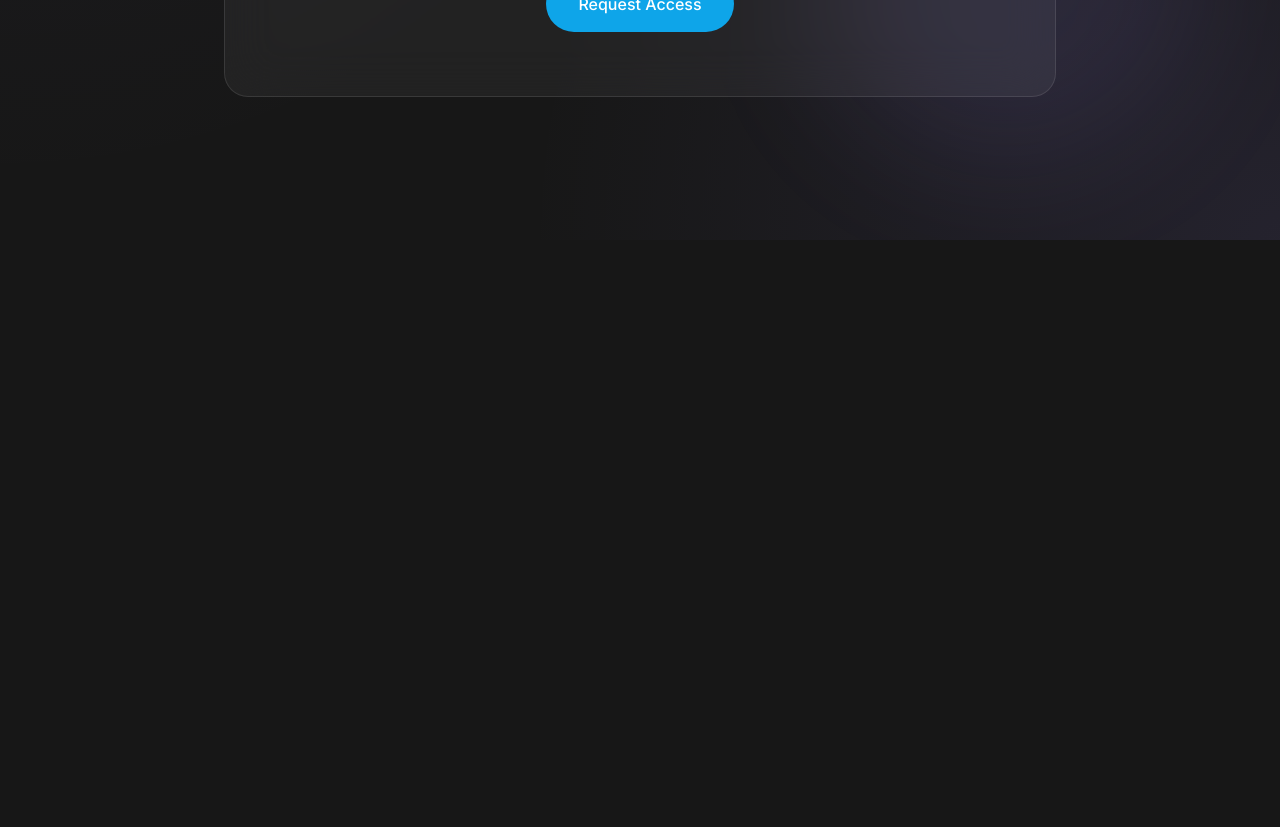
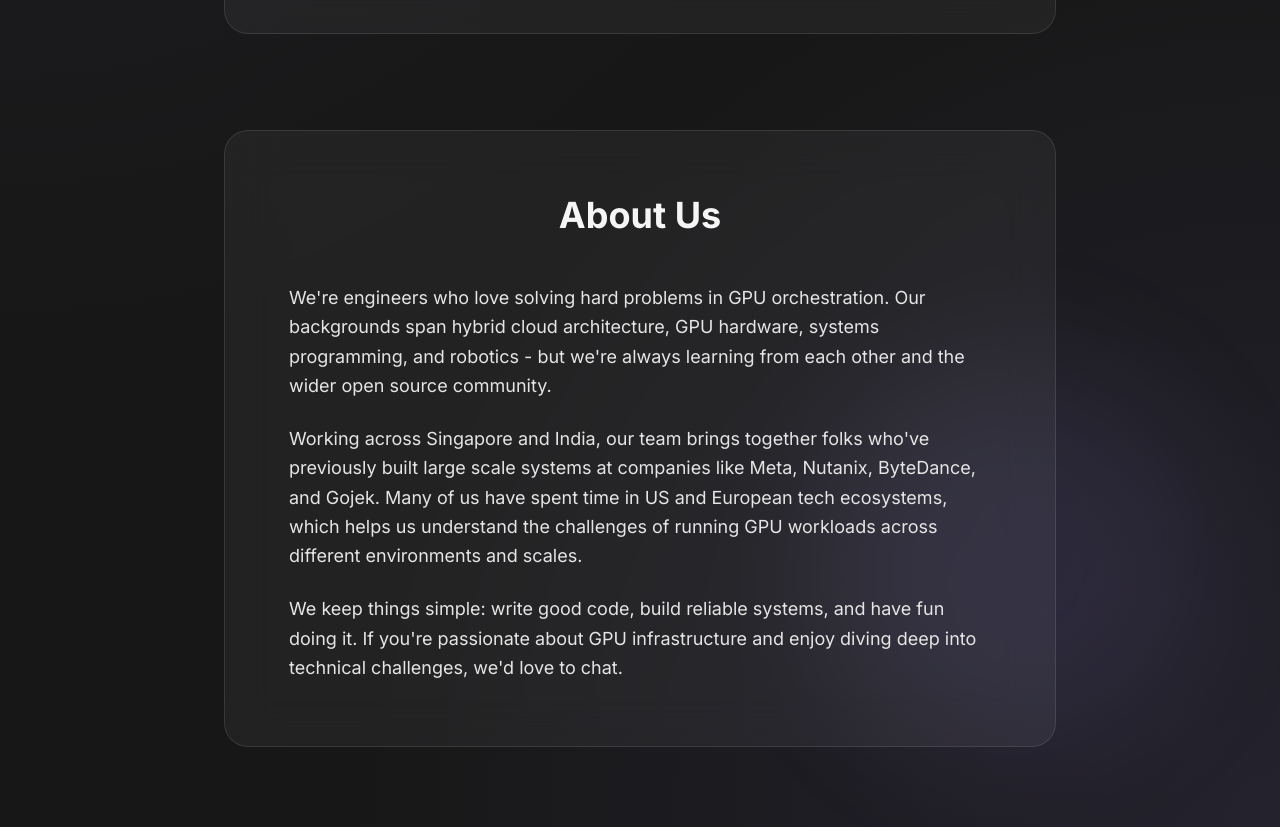
Before and after one commit to skyforclouds/ai-orchestra-haven, a React (Vite) app: page / in a window 1280 px wide. Shown: the part 560-1387 px from the top of the page. Before the commit the page ends 800 px from the top, so only its background shows below. Built offline with nearby package versions, Linux system fonts and the light colour scheme.

Commit message:
Add About Us section
Adds an About Us section to the website, detailing the team's background, experience, and values.  The section highlights the team's expertise in GPU orchestration and their diverse backgrounds in various tech fields.

```diff
--- a/src/pages/Index.tsx
+++ b/src/pages/Index.tsx
@@ -3,7 +3,7 @@ import { motion } from "framer-motion";
 
 const Index = () => {
   return (
-    <div className="min-h-screen w-full flex items-center justify-center px-4 py-20 relative overflow-hidden">
+    <div className="min-h-screen w-full flex flex-col items-center justify-center px-4 py-20 relative overflow-hidden">
       {/* Background Elements */}
       <div className="absolute inset-0 z-0">
         <motion.div
@@ -63,6 +63,44 @@ const Index = () => {
             </motion.div>
           </div>
         </div>
+
+        {/* About Us Section */}
+        <motion.div
+          initial={{ opacity: 0, y: 20 }}
+          animate={{ opacity: 1, y: 0 }}
+          transition={{ duration: 0.8, delay: 1.1 }}
+          className="mt-24 glass-card rounded-3xl p-12 md:p-16"
+        >
+          <div className="space-y-8">
+            <motion.h2
+              className="text-3xl md:text-4xl font-bold text-center mb-12"
+              initial={{ opacity: 0, y: 20 }}
+              animate={{ opacity: 1, y: 0 }}
+              transition={{ duration: 0.8, delay: 1.3 }}
+            >
+              About Us
+            </motion.h2>
+
+            <motion.div
+              className="space-y-6 text-lg text-neutral-200 leading-relaxed"
+              initial={{ opacity: 0, y: 20 }}
+              animate={{ opacity: 1, y: 0 }}
+              transition={{ duration: 0.8, delay: 1.5 }}
+            >
+              <p>
+                We're engineers who love solving hard problems in GPU orchestration. Our backgrounds span hybrid cloud architecture, GPU hardware, systems programming, and robotics - but we're always learning from each other and the wider open source community.
+              </p>
+
+              <p>
+                Working across Singapore and India, our team brings together folks who've previously built large scale systems at companies like Meta, Nutanix, ByteDance, and Gojek. Many of us have spent time in US and European tech ecosystems, which helps us understand the challenges of running GPU workloads across different environments and scales.
+              </p>
+
+              <p>
+                We keep things simple: write good code, build reliable systems, and have fun doing it. If you're passionate about GPU infrastructure and enjoy diving deep into technical challenges, we'd love to chat.
+              </p>
+            </motion.div>
+          </div>
+        </motion.div>
       </motion.div>
     </div>
   );
```
